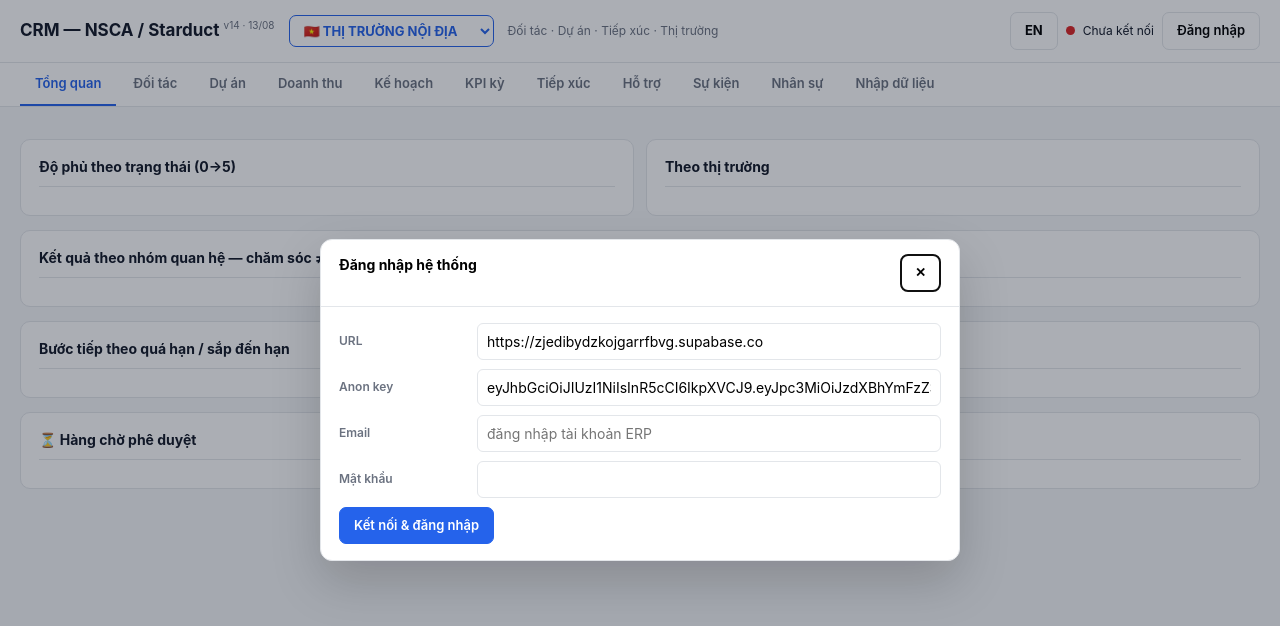
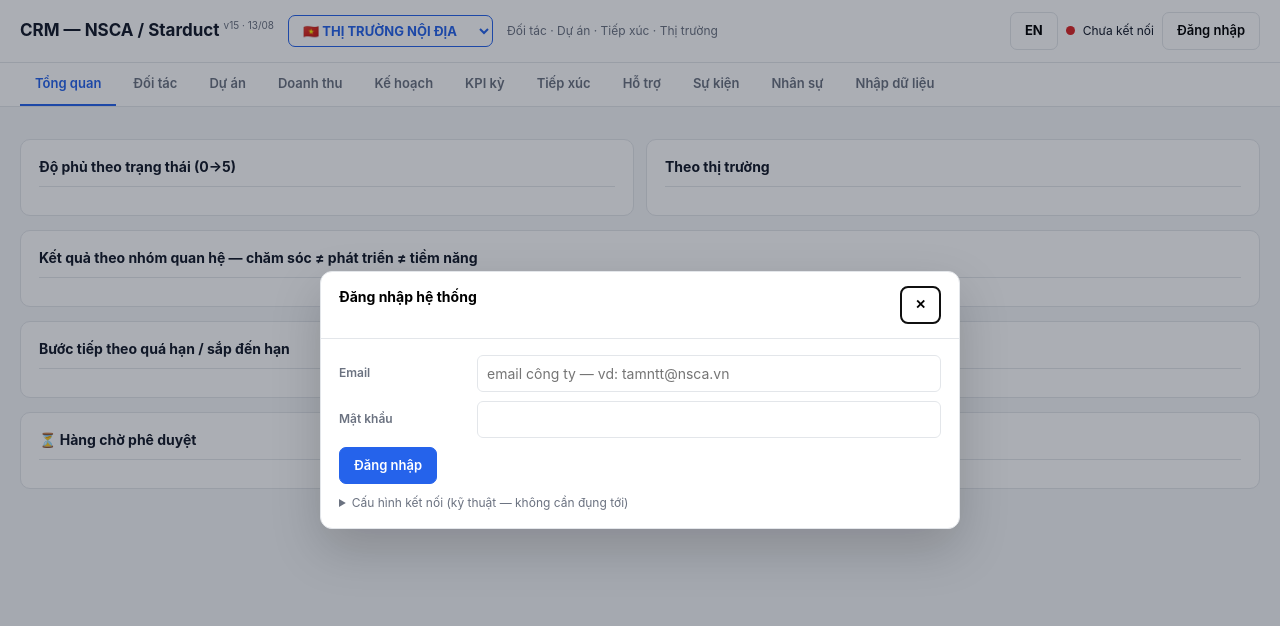
Before and after one commit to dhk1805-creator/starduct-crm-app, a plain HTML site: page index.html in a window 1280 px wide. Drawn offline with nearby package versions, Linux system fonts and the light colour scheme.

Commit message:
v15: hop dang nhap chi con Email + Mat khau (Enter de vao), URL/Anon key an vao muc ky thuat gap lai

```diff
--- a/index.html
+++ b/index.html
@@ -73,7 +73,7 @@ padding:12px;max-height:260px;overflow:auto;white-space:pre-wrap}
 <body>
 
 <header>
-  <h1>CRM — NSCA / Starduct <span id="verTag" style="font-size:10px;font-weight:400;color:var(--text-3);vertical-align:super">v14 · 13/08</span></h1>
+  <h1>CRM — NSCA / Starduct <span id="verTag" style="font-size:10px;font-weight:400;color:var(--text-3);vertical-align:super">v15 · 13/08</span></h1>
   <select id="modSel" onchange="setMod(this.value)"
     style="font-weight:700;font-size:13px;padding:6px 10px;border:1.5px solid var(--b400);border-radius:7px;color:var(--b400)">
     <option value="nd">🇻🇳 THỊ TRƯỜNG NỘI ĐỊA</option>
@@ -410,11 +410,13 @@ padding:12px;max-height:260px;overflow:auto;white-space:pre-wrap}
 <dialog id="dlgCfg">
   <div class="dhead">Đăng nhập hệ thống<button class="btn" onclick="dlgCfg.close()">✕</button></div>
   <div class="dbody">
-    <div class="frow"><label>URL</label><input id="cfgUrl" placeholder="https://xxxx.supabase.co"></div>
-    <div class="frow"><label>Anon key</label><input id="cfgKey" placeholder="eyJhbGciOi…"></div>
-    <div class="frow"><label>Email</label><input id="cfgEmail" placeholder="đăng nhập tài khoản ERP"></div>
-    <div class="frow"><label>Mật khẩu</label><input id="cfgPass" type="password"></div>
-    <button class="btn pri" onclick="connect()">Kết nối & đăng nhập</button>
+    <div class="frow"><label>Email</label><input id="cfgEmail" placeholder="email công ty — vd: tamntt@nsca.vn"></div>
+    <div class="frow"><label>Mật khẩu</label><input id="cfgPass" type="password" onkeydown="if(event.key==='Enter')connect()"></div>
+    <button class="btn pri" onclick="connect()">Đăng nhập</button>
+    <details style="margin-top:10px"><summary class="muted" style="cursor:pointer;font-size:12px">Cấu hình kết nối (kỹ thuật — không cần đụng tới)</summary>
+      <div class="frow" style="margin-top:6px"><label>URL</label><input id="cfgUrl" placeholder="https://xxxx.supabase.co"></div>
+      <div class="frow"><label>Anon key</label><input id="cfgKey" placeholder="eyJhbGciOi…"></div>
+    </details>
     <span class="muted" id="cfgMsg"></span>
   </div>
 </dialog>
@@ -470,9 +472,12 @@ padding:12px;max-height:260px;overflow:auto;white-space:pre-wrap}
 
 <script>
 /* ================= NGÔN NGỮ VI/EN — dịch theo mảnh, phủ mọi text node ================= */
-const APP_VER='v14 · 13/08/2026';console.log('CRM build',APP_VER);
+const APP_VER='v15 · 13/08/2026';console.log('CRM build',APP_VER);
 let LANG=localStorage.getItem('crm_lang')||'vi';
 const FRAG=[
+// ---- bổ sung 13/08 đợt 7: gọn hộp đăng nhập ----
+['Cấu hình kết nối (kỹ thuật — không cần đụng tới)','Connection settings (technical — leave as is)'],
+['email công ty — vd: tamntt@nsca.vn','company email — e.g. tamntt@nsca.vn'],
 // ---- bổ sung 13/08 đợt 6: phân cấp duyệt + kinh phí công tác ----
 ['Dự trù kinh phí công tác (nếu kỳ này có đi công tác trong/ngoài nước)','Trip budget estimate (if this period involves domestic/overseas travel)'],
 ['Ghi chú — vd: HN–Seoul khứ hồi ×2 người','Note — e.g. HN–Seoul round trip ×2 pax'],
```
